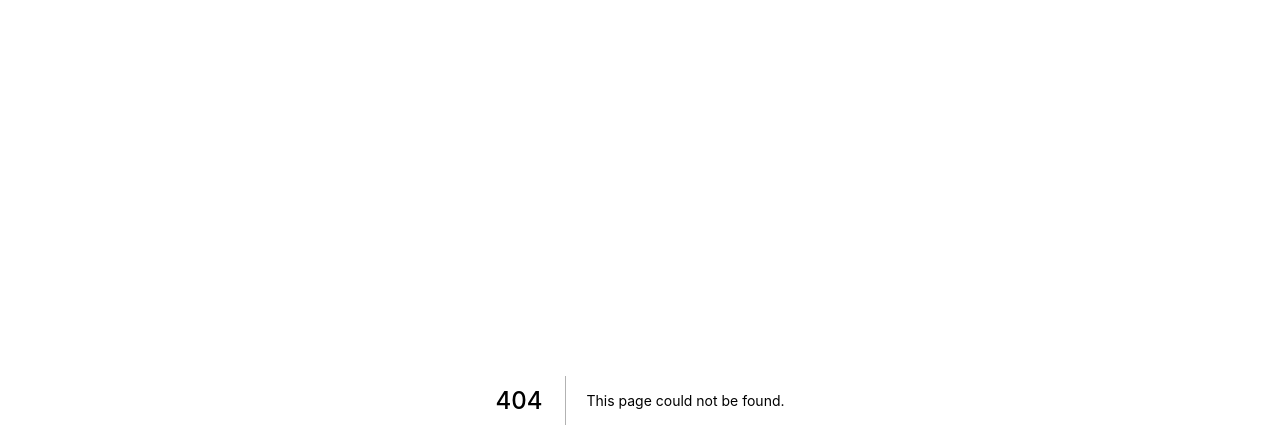
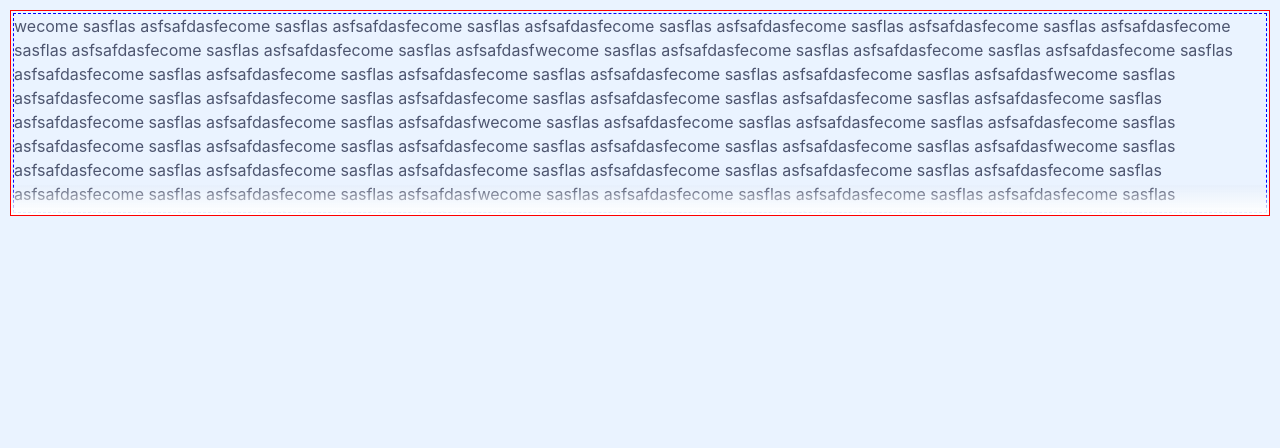
Before and after one commit to catsky/daily_css, a Next.js app: page /19fadingsection in a window 1280 px wide. Before the commit this address had no page. Shown: the top 448 px of the page. Built offline with nearby package versions, Linux system fonts and the light colour scheme.

Commit message:
add liner

```diff
--- /dev/null
+++ b/pages/19fadingsection.js
@@ -0,0 +1,44 @@
+import React from 'react';
+import Image from 'next/image';
+import styles from '../styles/19fadingsection.module.css';
+
+export default function ArrowButton() {
+  return (
+    <div style={{ margin: '10px' }}>
+      <div className={styles.container}>
+        <div className={styles.container__content}>
+          wecome sasflas asfsafdasfecome sasflas asfsafdasfecome sasflas
+          asfsafdasfecome sasflas asfsafdasfecome sasflas asfsafdasfecome
+          sasflas asfsafdasfecome sasflas asfsafdasfecome sasflas
+          asfsafdasfecome sasflas asfsafdasfwecome sasflas asfsafdasfecome
+          sasflas asfsafdasfecome sasflas asfsafdasfecome sasflas
+          asfsafdasfecome sasflas asfsafdasfecome sasflas asfsafdasfecome
+          sasflas asfsafdasfecome sasflas asfsafdasfecome sasflas
+          asfsafdasfwecome sasflas asfsafdasfecome sasflas asfsafdasfecome
+          sasflas asfsafdasfecome sasflas asfsafdasfecome sasflas
+          asfsafdasfecome sasflas asfsafdasfecome sasflas asfsafdasfecome
+          sasflas asfsafdasfecome sasflas asfsafdasfwecome sasflas
+          asfsafdasfecome sasflas asfsafdasfecome sasflas asfsafdasfecome
+          sasflas asfsafdasfecome sasflas asfsafdasfecome sasflas
+          asfsafdasfecome sasflas asfsafdasfecome sasflas asfsafdasfecome
+          sasflas asfsafdasfwecome sasflas asfsafdasfecome sasflas
+          asfsafdasfecome sasflas asfsafdasfecome sasflas asfsafdasfecome
+          sasflas asfsafdasfecome sasflas asfsafdasfecome sasflas
+          asfsafdasfecome sasflas asfsafdasfecome sasflas asfsafdasfwecome
+          sasflas asfsafdasfecome sasflas asfsafdasfecome sasflas
+          asfsafdasfecome sasflas asfsafdasfecome sasflas asfsafdasfecome
+          sasflas asfsafdasfecome sasflas asfsafdasfecome sasflas
+          asfsafdasfecome sasflas asfsafdasfwecome sasflas asfsafdasfecome
+          sasflas asfsafdasfecome sasflas asfsafdasfecome sasflas
+          asfsafdasfecome sasflas asfsafdasfecome sasflas asfsafdasfecome
+          sasflas asfsafdasfecome sasflas asfsafdasfecome sasflas
+          asfsafdasfwecome sasflas asfsafdasfecome sasflas asfsafdasfecome
+          sasflas asfsafdasfecome sasflas asfsafdasfecome sasflas
+          asfsafdasfecome sasflas asfsafdasfecome sasflas asfsafdasfecome
+          sasflas asfsafdasfecome sasflas asfsafdasf
+        </div>
+        <div className={styles.container__fading}></div>
+      </div>
+    </div>
+  );
+}
--- /dev/null
+++ b/styles/19fadingsection.module.css
@@ -0,0 +1,27 @@
+.container {
+  /* background-color: royalblue; */
+  /* height: 500px; */
+  /* width: 100%; */
+  /* color: white; */
+  /* padding: 10px; */
+  line-height: 1.5rem;
+  position: relative;
+  border: 1px solid red;
+}
+
+.container__content {
+  height: 200px;
+  overflow-y: scroll;
+  border: 1px dashed blue;
+  margin: 2px;
+}
+
+.container__fading {
+  bottom: 0;
+  left: 0;
+  position: absolute;
+  height: 30px;
+  width: 100%;
+  background: linear-gradient(rgba(14, 14, 14, 0.01), #fff);
+  /* border: 2px solid green; */
+}
```
